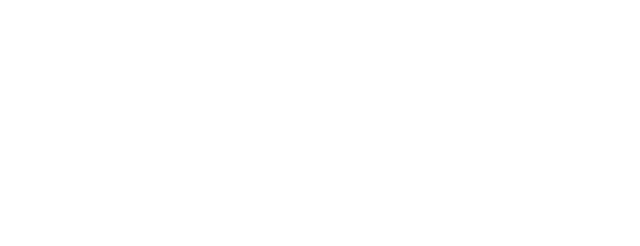
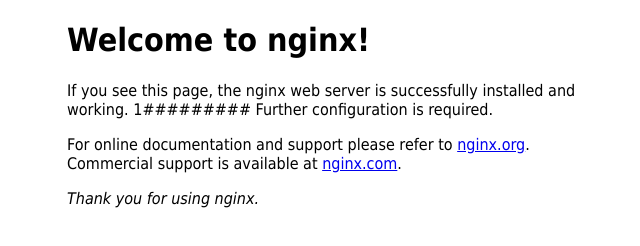
Before and after one commit to csdhillon001/website, a plain HTML site: page website/index.html in a window 1280 px wide. Shown: the whole page, without its empty margins (293-933 px from the left). Drawn offline with Linux system fonts and the light colour scheme.

Commit message:
updating to ngnix

```diff
--- a/website/index.html
+++ b/website/index.html
@@ -1,7 +1,30 @@
+<!DOCTYPE html>
 <html>
-<title>
-Building my first Jenkin Pipeline
-Building my first Jenkin Pipeline
-Building my first Jenkin Pipeline
-</title>
+<head>
+<title>Welcome to nginx!</title>
+<style>
+ body {
+ width: 35em;
+ margin: 0 auto;
+ font-family: Tahoma, Verdana, Arial, sans-serif;
+ }
+</style>
+</head>
+<body>
+<h1>Welcome to nginx!</h1>
+<p>If you see this page, the nginx web server is successfully installed and
+working.
+
+1#########
+
+
+Further configuration is required.</p>
+
+<p>For online documentation and support please refer to
+<a href="http://nginx.org/">nginx.org</a>.<br/>
+Commercial support is available at
+<a href="https://www.nginx.com/">nginx.com</a>.</p>
+
+<p><em>Thank you for using nginx.</em></p>
+</body>
 </html>
```
Also changed, not shown: 1 other file.
